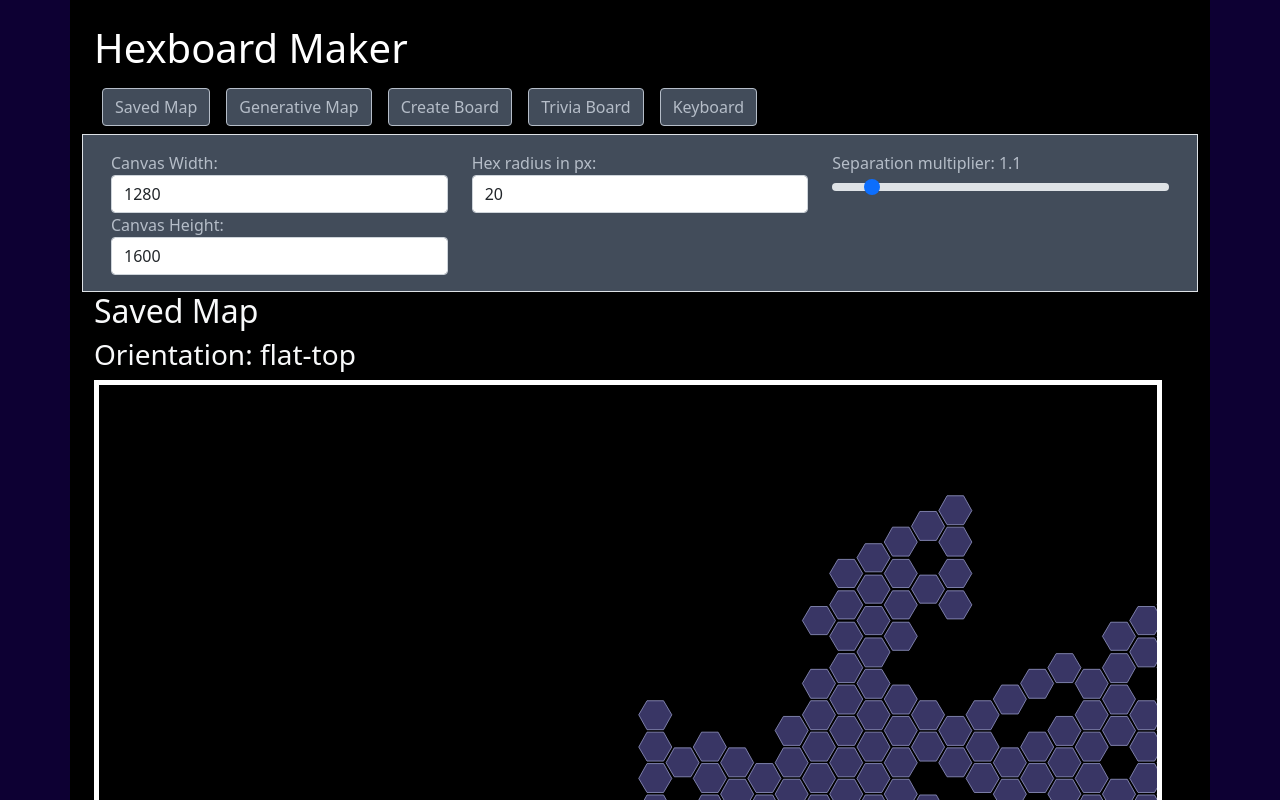
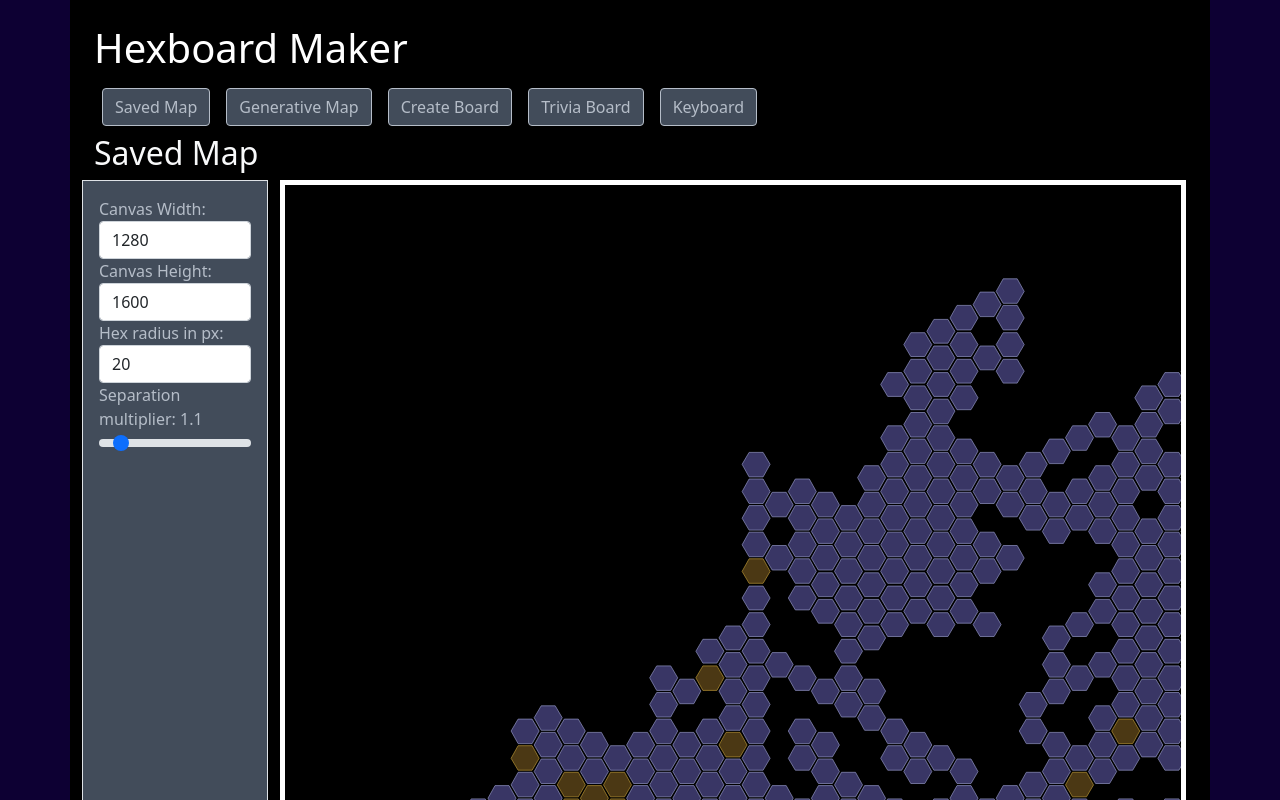
Before and after one commit to vpbasile/hexboard-svg-react-ts, a React (Create React App) app: page / in a window 1280 px wide. Shown: the top 800 px of the page. Built offline with nearby package versions, Linux system fonts and the light colour scheme.

Commit message:
Making Sidebar look a little better

```diff
--- a/src/App.tsx
+++ b/src/App.tsx
@@ -26,19 +26,18 @@ function App() {
   const [hexRadius, SEThexRadius] = useState(20);
   const [separationMultiplier, SETseparationMultiplier] = useState(1.1)
 
-  const canvasSettingsRow =
-    <div className="row border bg-gray p-3" id="canvasSettings">
-      <div className="col-4" id="canvasDimensionDiv">
+  const canvasSettingsCol = <div className="col-2 border bg-gray p-3">
+    <div className="" id="canvasDimensionDiv">
       <label htmlFor='pickCanvasWidth'>Canvas Width:</label>
       <input type='number' className='form-control' defaultValue={canvasWidth} onChange={(e) => SETcanvasWidth(+e.target.value)} />
       <label htmlFor='pickCanvasHeight'>Canvas Height:</label>
       <input type='number' className='form-control' defaultValue={canvasHeight} onChange={(e) => SETcanvasHeight(+e.target.value)} />
     </div>
-      <div className="col-4" id="pickSizeDiv">
+    <div className="" id="pickSizeDiv">
       <label htmlFor="pickSize">Hex radius in px: </label>
       <input type="number" className='form-control' defaultValue={hexRadius} onChange={(e) => SEThexRadius(+e.target.value)} />
     </div>
-      <div className="col-4" id="pickSeparationDiv">
+    <div className="" id="pickSeparationDiv">
       <label htmlFor='pickSeparation'>Separation multiplier: {separationMultiplier}</label>
       <input type='range' min='1' max='2' step='0.1' className='form-range' defaultValue={separationMultiplier} onChange={(e) => SETseparationMultiplier(+e.target.value)} />
     </div>
@@ -134,9 +133,13 @@ function App() {
         <PageHeaderRow pageTitle='Hexboard Maker'>
           <nav id="nav-bar" className='col-12'>{navBar}</nav>
         </PageHeaderRow>
-        <ErrorBoundary>{canvasSettingsRow}</ErrorBoundary>
         <PageContentRow title={chosenGameBoard.title}>
-          <ErrorBoundary>{chosenGameBoard.GameBoard}</ErrorBoundary>
+          <ErrorBoundary>
+            {canvasSettingsCol}
+          </ErrorBoundary>
+          <ErrorBoundary>
+            {chosenGameBoard.GameBoard}
+          </ErrorBoundary>
         </PageContentRow>
       </div>
     </ErrorBoundary>
--- a/src/boards/CreateBoard.tsx
+++ b/src/boards/CreateBoard.tsx
@@ -18,11 +18,11 @@ export default function CreateBoard(props: gameGlobals) {
 		SEThexRoster(tempRoster);
 	}
 
-	let form = <div>
-		<label htmlFor="qField">q:</label>
-		<input name="qField" defaultValue={qTemp} onChange={(e) => SETqTemp(+e.target.value)} />
-		<label htmlFor="rField">r:</label>
-		<input name="rField" defaultValue={rTemp} onChange={(e) => SETrTemp(+e.target.value)} />
+	let form = <div className="form-group">
+		<label className="col-1" htmlFor="qField">q:</label>
+		<input className="col-1" name="qField" defaultValue={qTemp} onChange={(e) => SETqTemp(+e.target.value)} />
+		<label className="col-1" htmlFor="rField">r:</label>
+		<input className="col-1" name="rField" defaultValue={rTemp} onChange={(e) => SETrTemp(+e.target.value)} />
 		<ArraySelect
 			choicesArray={cssClassChoices}
 			onChange={SETclassTemp}
@@ -34,9 +34,7 @@ export default function CreateBoard(props: gameGlobals) {
 		/>
 	</div>
 
-	return (<div className="row" id="generativeBoard">
-		<h3>Orientation: flat-top</h3>
-		<div id='generativeBoard' className="col-10">
+	return (<div id='createBoard' className="col-10">
 		{form}
 		<GameBoard
 			hexRoster={hexRoster}
@@ -45,6 +43,5 @@ export default function CreateBoard(props: gameGlobals) {
 			whichOrientation={"flat-top"}
 		/>
 	</div>
-	</div>
 	)
 }
--- a/src/boards/Generative.tsx
+++ b/src/boards/Generative.tsx
@@ -54,7 +54,7 @@ export default function GenerativeBoard(props: gameGlobals) {
 
 	// Interface for changing things
 
-	const editForm = <div className="row">
+	const editForm = <div className="col-3">
 		<div id="reRender" className="bg-blue p-2">
 			<label htmlFor="pickSpace">Number of cells: </label>
 			<input type="number" className="form-control" defaultValue={numberOfSpaces} onChange={(e) => SETtempNumber(+e.target.value)} />
@@ -71,10 +71,8 @@ export default function GenerativeBoard(props: gameGlobals) {
 	</div>
 
 	return (
-		<div className="row" id="generativeBoard">
-			<h3>Orientation: flat-top</h3>
-			{editForm}
-			<div id='generativeBoard' className="col-9">
+		<div className="col-10" id="generativeBoard">
+			<div id='generativeBoard' className="col-12">
 				<ErrorBoundary>
 					<GameBoard
 						hexRoster={hexRoster}
@@ -85,9 +83,10 @@ export default function GenerativeBoard(props: gameGlobals) {
 					/>
 				</ErrorBoundary>
 			</div>
-			<div id="rosterDisplay" className="col-3">
+			<div id="rosterDisplay" className="col-2">
 				<RosterDisplay hexRoster={hexRoster} />
 			</div>
+			{editForm}
 		</div>
 	);
 }
--- a/src/boards/Keyboard.tsx
+++ b/src/boards/Keyboard.tsx
@@ -39,8 +39,7 @@ export default function Keyboard(props: gameGlobals ) {
 	})
 
 	return (
-		<div id='keyboard'>
-			<h3>Orientation: pointy-top</h3>
+		<div id='keyboard' className='col-8'>
 			<ErrorBoundary>
 				<GameBoard
 					hexRoster={keyboardHexes}
--- a/src/boards/SavedBoard/index.tsx
+++ b/src/boards/SavedBoard/index.tsx
@@ -25,9 +25,8 @@ export default function SavedBoard(props: gameGlobals) {
 	}
 
 	return (
-		<div className="row" id="generativeBoard">
-			<h3>Orientation: flat-top</h3>
-			<div id='displayBoard' className="col-12">
+		<div className="col-10" id="savedBoard">
+			<div id='displayBoard' className="">
 				<ErrorBoundary>
 					<GameBoard
 						hexRoster={hexRoster}
@@ -37,7 +36,7 @@ export default function SavedBoard(props: gameGlobals) {
 					/>
 				</ErrorBoundary>
 			</div>
-			<div id="rosterDisplay" className="col-2">
+			<div id="rosterDisplay" className="">
 				{/* <RosterDisplay hexRoster={hexRoster} /> */}
 			</div>
 		</div>
--- a/src/boards/TriviaBoard.tsx
+++ b/src/boards/TriviaBoard.tsx
@@ -6,7 +6,7 @@ import { gameGlobals, hexagon } from '../components/hexDefinitions';
 // <> Enhancement: Store all of the q,r directiom vector pairs in an array
 // <> Pull in some functions from the GameBoard component
 
-export default function TriviaBoard(props: gameGlobals ) {
+export default function TriviaBoard(props: gameGlobals) {
 
   // Trivia-specific constants
   const cssClasses = ["bg-green", "bg-red", "bg-blue", "bg-yellow", "bg-purple", "bg-orange"]
@@ -24,34 +24,34 @@ export default function TriviaBoard(props: gameGlobals ) {
 
 
   // <> Gameboard building
-  function blackHexes(hexes:hexagon[]) {
+  function blackHexes(hexes: hexagon[]) {
     hexes.forEach(hex => {
       hex.cssClasses = "gameboard-space bg-black"
     })
   }
 
-  function colorHexes(hexes:hexagon[]) {
+  function colorHexes(hexes: hexagon[]) {
     hexes.forEach(hex => { hex.cssClasses = `gameboard-space ${getNextCssClass()}` })
   }
 
   // Create a center hexagon
-  const centerHexagon = { "key":0, "q": 0, "r": 0, "cssClasses": "gameboard-center bg-gray" }
-  let hexData:hexagon[] = [centerHexagon]
+  const centerHexagon = { "key": 0, "q": 0, "r": 0, "cssClasses": "gameboard-center bg-gray" }
+  let hexData: hexagon[] = [centerHexagon]
 
   // First ring
-  let ring1:hexagon[] = cube_ring({ "q": 0, "r": 0 }, 1);
+  let ring1: hexagon[] = cube_ring({ "q": 0, "r": 0 }, 1);
   blackHexes(ring1);
 
   //Second ring
-  let ring2:hexagon[] = cube_ring({ "q": 0, "r": 0 }, 2)
+  let ring2: hexagon[] = cube_ring({ "q": 0, "r": 0 }, 2)
   colorHexes(ring2);
 
   // Third ring
-  let ring3:hexagon[] = cube_ring({ "q": 0, "r": 0 }, 3)
+  let ring3: hexagon[] = cube_ring({ "q": 0, "r": 0 }, 3)
   blackHexes(ring3);
 
   // Fourth ring
-  let ring4:hexagon[] = cube_ring({ "q": 0, "r": 0 }, 4)
+  let ring4: hexagon[] = cube_ring({ "q": 0, "r": 0 }, 4)
   colorHexes(ring4);
 
   // Gather the different rings together
@@ -67,9 +67,7 @@ export default function TriviaBoard(props: gameGlobals ) {
   })
 
   return (
-    <div className="App">
-      <header className="App-header">
-			<h3>Orientation: flat-top</h3>
+    <div className="col-8">
       <ErrorBoundary>
         <GameBoard
           hexRoster={triviaHexes}
@@ -79,7 +77,6 @@ export default function TriviaBoard(props: gameGlobals ) {
         //   logo={logo}
         />
       </ErrorBoundary>
-      </header>
     </div>
   );
 }
```
Lines whose indentation alone changed are shown as unchanged.
